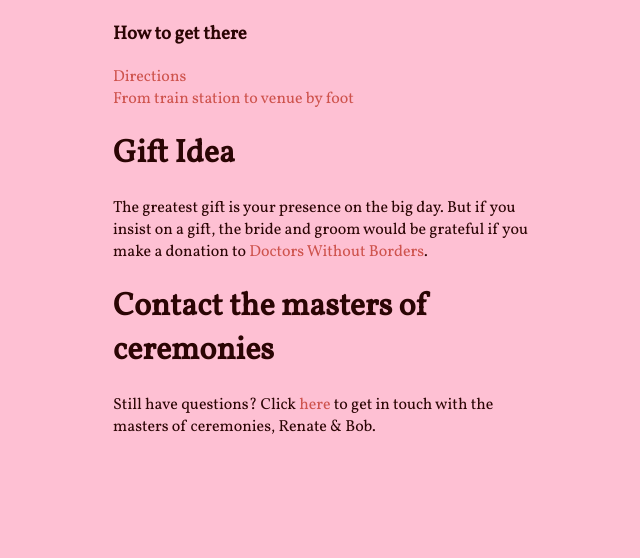
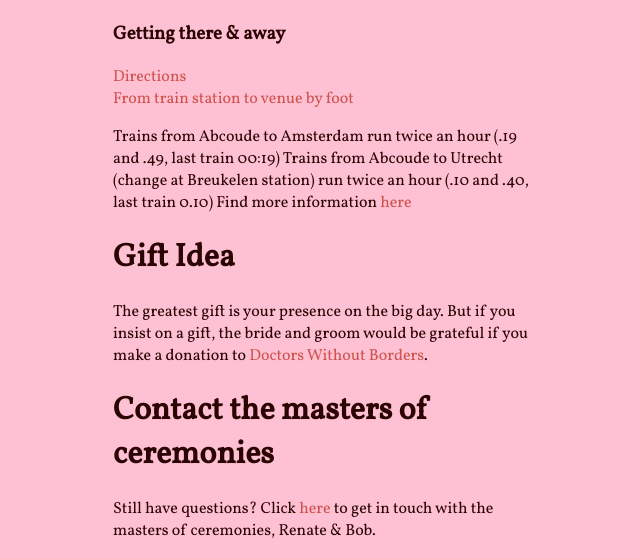
Before and after one commit to bobvanluijt/tosja-richard, a Jekyll site: the page built from index.md, in a window 1280 px wide and 900 px high, scrolled down 1302 px, cut to the strip 342-900 px from the top of the window. Shown: the whole strip, without its empty margins (545-1185 px from the left). Built offline with Jekyll 4.4.1, drawn with Linux system fonts in a browser that asks for light colours; nearby versions of some CDN libraries; comment, search, counter and statistics services are not loaded; before the commit the page ends 2098 px from its top, so only the background shows below that.

Commit message:
Update index.md

```diff
--- a/index.md
+++ b/index.md
@@ -45,10 +45,13 @@ Within easy reach of Amsterdam, on the outskirts of the picturesque town of Abco
 
 <iframe src="https://www.google.com/maps/embed?pb=!1m14!1m8!1m3!1d19530.71773399236!2d4.966225277253436!3d52.27353425844868!3m2!1i1024!2i768!4f13.1!3m3!1m2!1s0x0%3A0xcf7673dbed8398e3!2sBoutique+Hotel+De+Witte+Dame!5e0!3m2!1sen!2snl!4v1541432986283" width="100%" height="292" frameborder="0" style="border:0" allowfullscreen></iframe>
 
-### How to get there
+### Getting there & away
 [Directions](https://www.hoteldwd.nl/en/contact/){:target="_blank"}
 [From train station to venue by foot](https://www.google.com/maps/dir/Abcoude,+1391+JN+Abcoude/Boutique+Hotel+De+Witte+Dame,+Stationsplein,+Abcoude/@52.2760939,4.9754859,16z/data=!4m14!4m13!1m5!1m1!1s0x47c60c963dffff1d:0xd03b887b870755c8!2m2!1d4.9771355!2d52.2788817!1m5!1m1!1s0x47c60cbf25087fb3:0xcf7673dbed8398e3!2m2!1d4.981589!2d52.273035!3e2){:target="_blank"}
 
+Trains from Abcoude to Amsterdam run twice an hour (.19 and .49, last train 00:19)
+Trains from Abcoude to Utrecht (change at Breukelen station) run twice an hour (.10 and .40, last train 0.10)
+Find more information [here](https://www.ns.nl/en/journeyplanner#/)
 
 # Gift Idea
 
```
